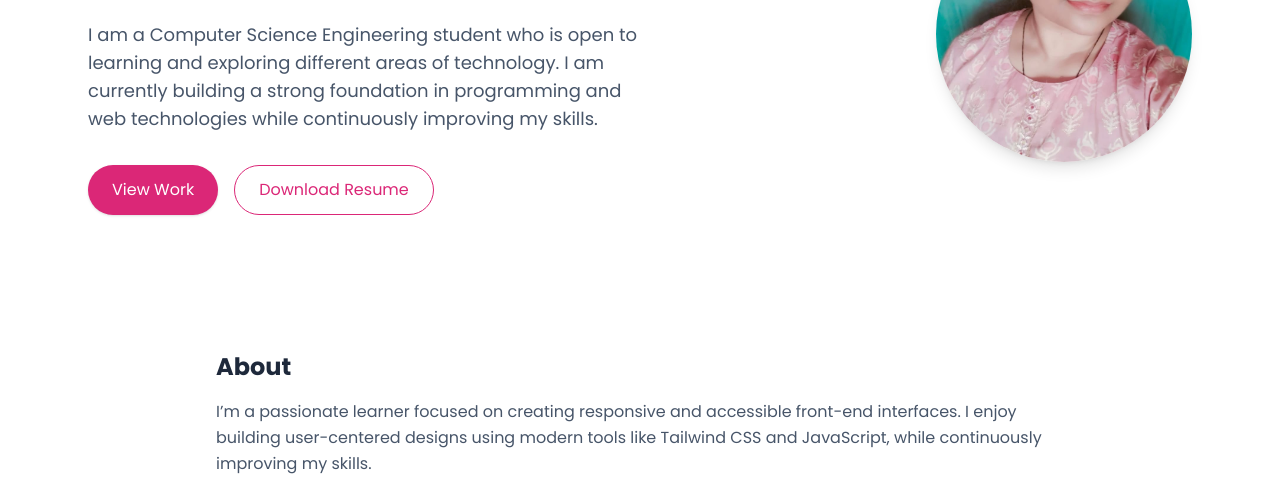
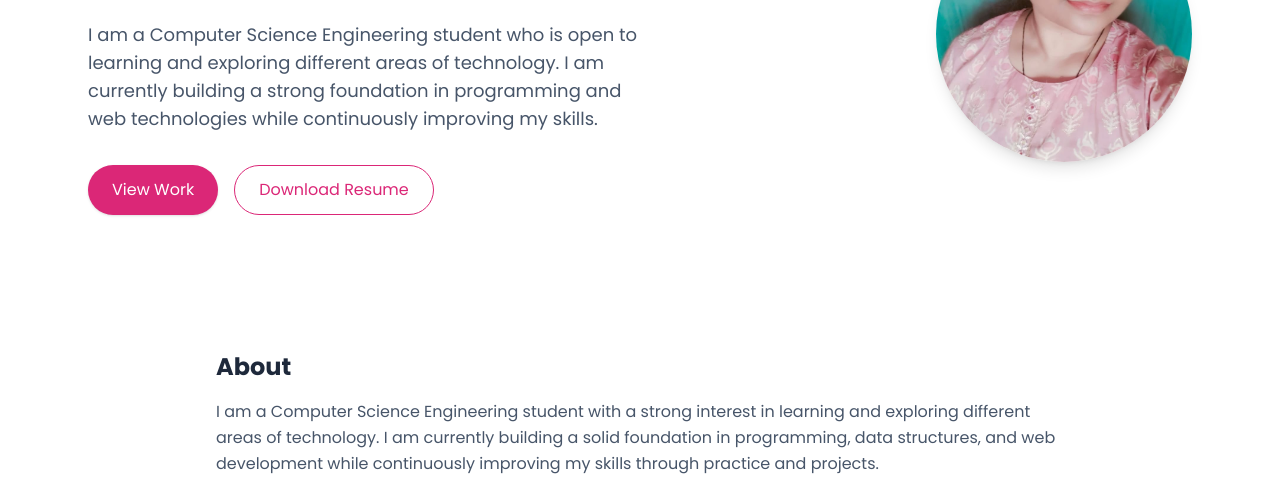
Before and after one commit to amulyarstar/Portfolio, a website: page index.html in a window 1280 px wide. Shown: the part 323-800 px from the top of the page. Drawn offline with nearby package versions, Linux system fonts and the light colour scheme; files that its build step writes are made by us from their sources.

Commit message:
Update About section

```diff
--- a/index.html
+++ b/index.html
@@ -83,9 +83,7 @@
     <section id="about" class="max-w-4xl mx-auto px-6 py-14">
       <h2 class="text-2xl font-bold mb-4">About</h2>
       <p class="text-slate-600 leading-relaxed">
-        I’m a passionate learner focused on creating responsive and accessible front-end interfaces. I enjoy building
-        user-centered designs using modern tools like Tailwind CSS and JavaScript, while continuously improving my
-        skills.
+        I am a Computer Science Engineering student with a strong interest in learning and exploring different areas of technology. I am currently building a solid foundation in programming, data structures, and web development while continuously improving my skills through practice and projects.
       </p>
     </section>
 
```
Also changed, not shown: 1 other file.
